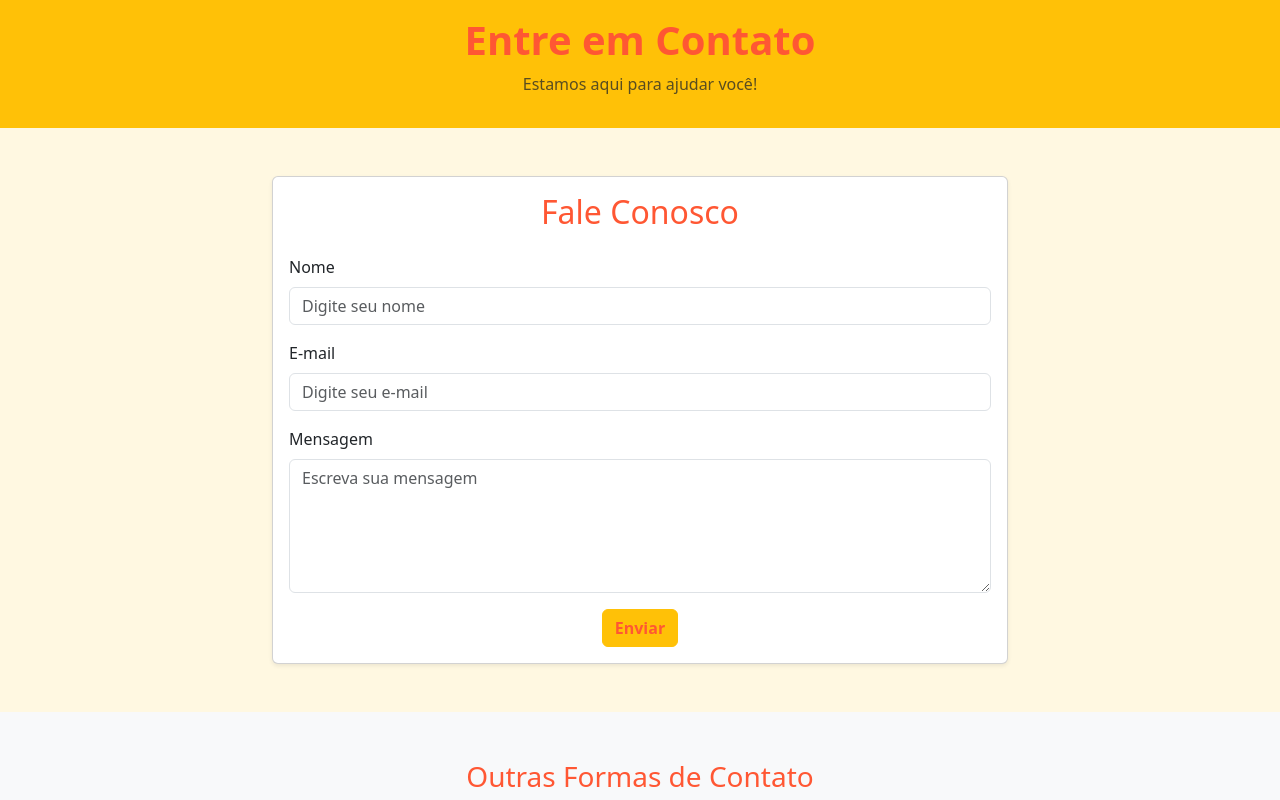
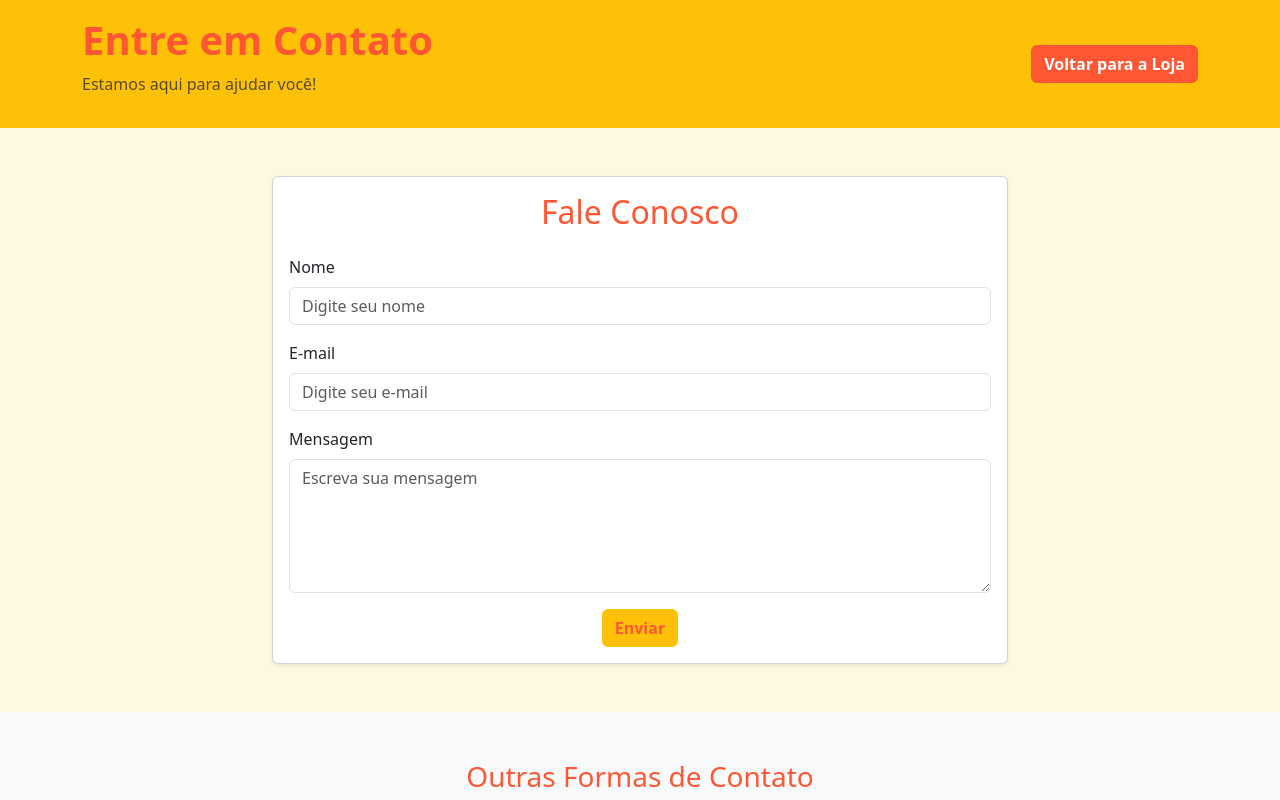
Before and after one commit to HigorAmaral/Projeto-Moveis, a plain HTML site: page contato.html in a window 1280 px wide. Shown: the top 800 px of the page. Drawn offline with nearby package versions, Linux system fonts and the light colour scheme.

Commit message:
styel: alterações no title na tela index, alteração no header na tela contato.

```diff
--- a/contato.html
+++ b/contato.html
@@ -10,9 +10,14 @@
 <body style="background-color: #fff8e1;">
 
     <header class="bg-warning py-3">
-        <div class="container text-center">
-            <h1 class="fw-bold" style="color: #ff5733;">Entre em Contato</h1>
-            <p class="text-muted">Estamos aqui para ajudar você!</p>
+        <div class="container d-flex justify-content-between align-items-center">
+            <div>
+                <h1 class="fw-bold" style="color: #ff5733;">Entre em Contato</h1>
+                <p class="text-muted">Estamos aqui para ajudar você!</p>
+            </div>
+            <div>
+                <a href="index.html" class="btn btn-primary fw-bold" style="background-color: #ff5733; border-color: #ff5733;">Voltar para a Loja</a>
+            </div>
         </div>
     </header>
 
@@ -51,7 +56,6 @@
         </div>
     </section>
 
-
     <section class="py-5 bg-light">
         <div class="container text-center">
             <h3 class="mb-4" style="color: #ff5733;">Outras Formas de Contato</h3>
```
Also changed, not shown: index.html (+1 -1 lines).
